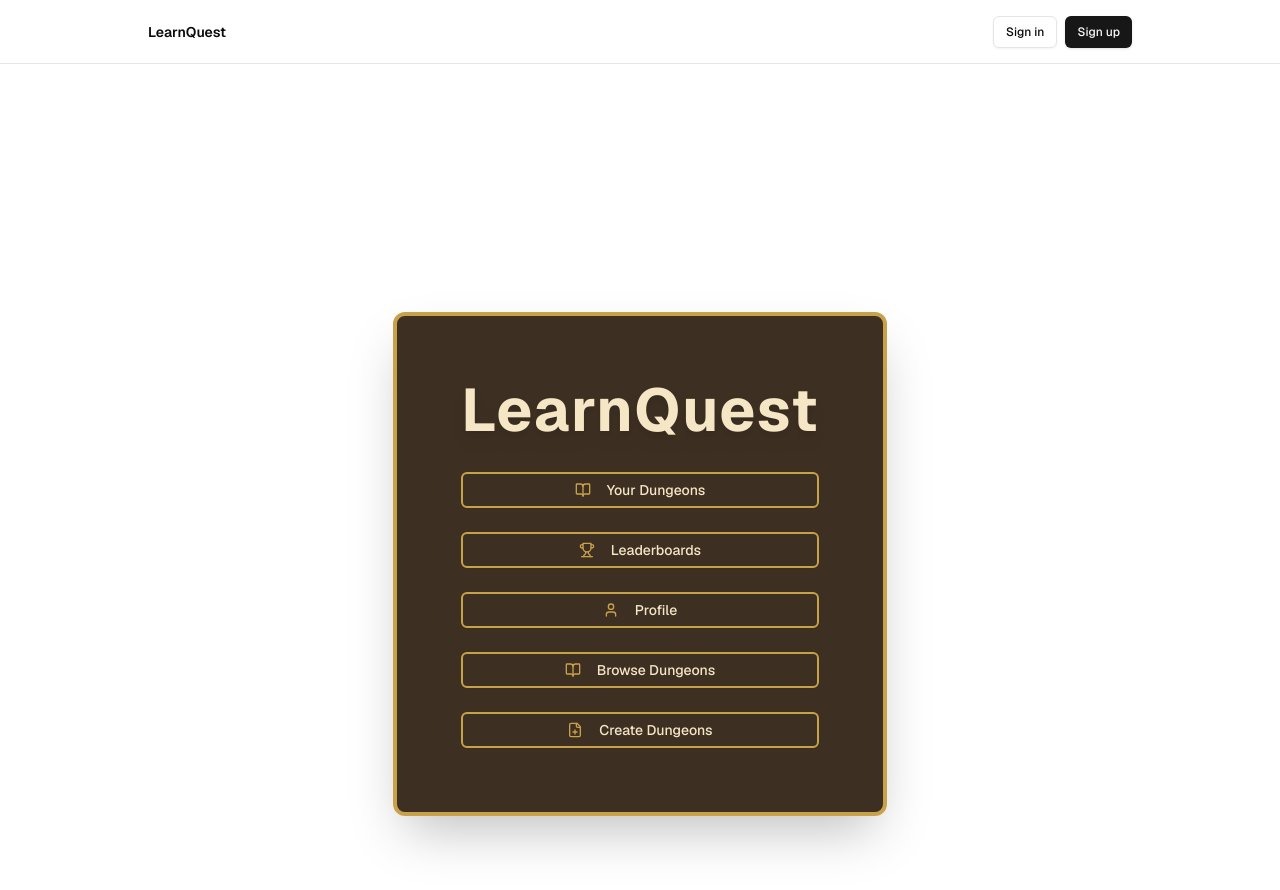
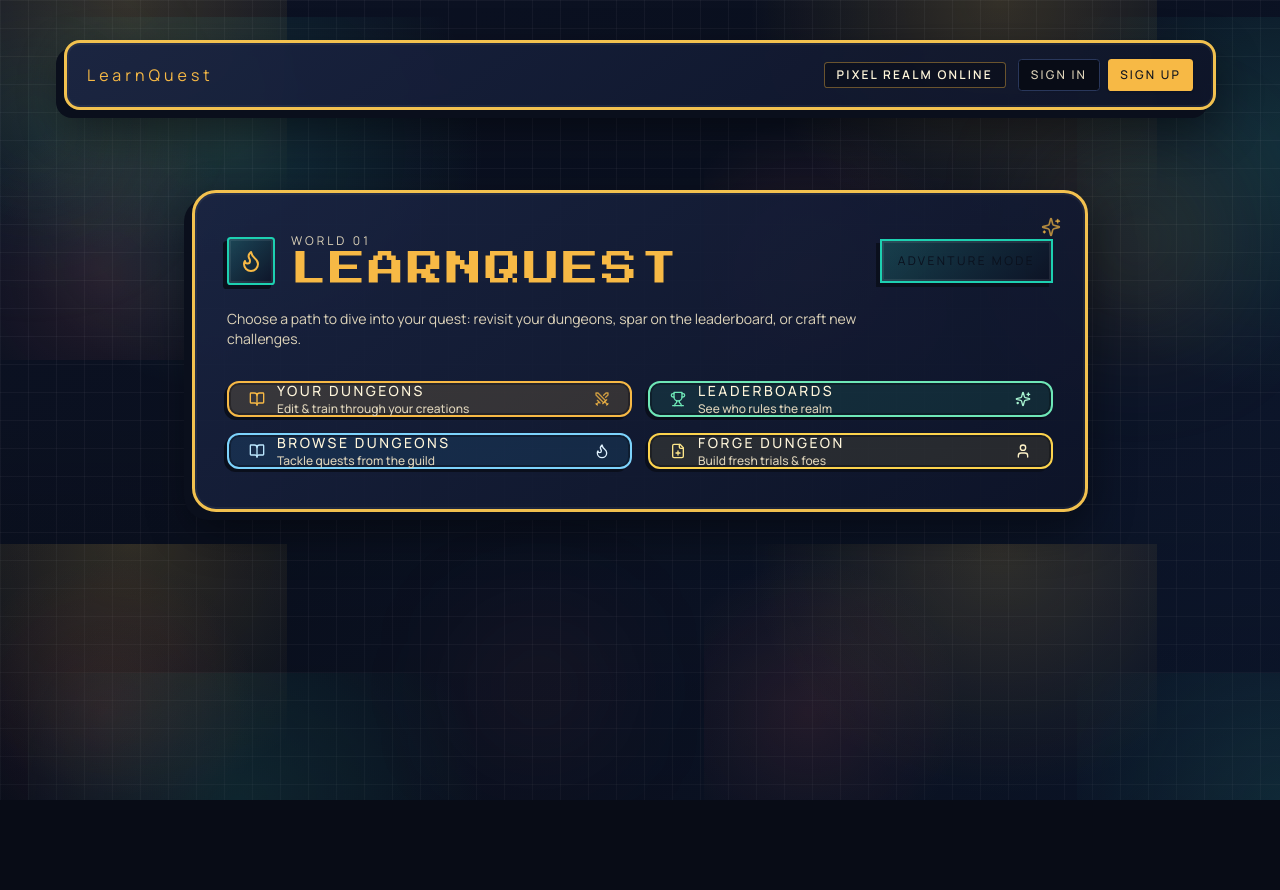
Before and after one commit to nri-professional/gamified-teaching-tools-app, a Next.js app: page /protected/main-menu in a window 1280 px wide. Shown: the top 890 px of the page. After the commit the page ends 800 px from the top, so only its background shows below. Built offline with nearby package versions, Linux system fonts and the light colour scheme; no server answers.

Commit message:
some basic changes to the site style and css

```diff
--- a/app/globals.css
+++ b/app/globals.css
@@ -4,31 +4,31 @@
 
 @layer base {
   :root {
-    --background: 0 0% 100%;
-    --foreground: 0 0% 3.9%;
-    --card: 0 0% 100%;
-    --card-foreground: 0 0% 3.9%;
-    --popover: 0 0% 100%;
-    --popover-foreground: 0 0% 3.9%;
-    --primary: 0 0% 9%;
-    --primary-foreground: 0 0% 98%;
-    --secondary: 0 0% 96.1%;
-    --secondary-foreground: 0 0% 9%;
-    --muted: 0 0% 96.1%;
-    --muted-foreground: 0 0% 45.1%;
-    --accent: 0 0% 96.1%;
-    --accent-foreground: 0 0% 9%;
-    --destructive: 0 84.2% 60.2%;
-    --destructive-foreground: 0 0% 98%;
-    --border: 0 0% 89.8%;
-    --input: 0 0% 89.8%;
-    --ring: 0 0% 3.9%;
-    --chart-1: 12 76% 61%;
-    --chart-2: 173 58% 39%;
-    --chart-3: 197 37% 24%;
-    --chart-4: 43 74% 66%;
-    --chart-5: 27 87% 67%;
-    --radius: 0.5rem;
+    --background: 223 46% 6%;
+    --foreground: 45 100% 93%;
+    --card: 225 42% 10%;
+    --card-foreground: 45 100% 93%;
+    --popover: 223 46% 6%;
+    --popover-foreground: 45 100% 93%;
+    --primary: 39 92% 62%;
+    --primary-foreground: 222 47% 8%;
+    --secondary: 173 72% 42%;
+    --secondary-foreground: 45 100% 93%;
+    --muted: 225 32% 18%;
+    --muted-foreground: 44 35% 80%;
+    --accent: 10 74% 62%;
+    --accent-foreground: 45 100% 93%;
+    --destructive: 352 79% 60%;
+    --destructive-foreground: 0 0% 100%;
+    --border: 224 38% 28%;
+    --input: 224 38% 26%;
+    --ring: 39 92% 62%;
+    --chart-1: 39 92% 62%;
+    --chart-2: 173 72% 42%;
+    --chart-3: 10 74% 62%;
+    --chart-4: 197 37% 44%;
+    --chart-5: 326 70% 55%;
+    --radius: 0.35rem;
   }
   .dark {
     --background: 0 0% 3.9%;
@@ -64,5 +64,56 @@
   }
   body {
     @apply bg-background text-foreground;
+    font-family: var(--font-body), system-ui, -apple-system, "Segoe UI", sans-serif;
+    background-image:
+      linear-gradient(rgba(255, 255, 255, 0.04) 1px, transparent 1px),
+      linear-gradient(90deg, rgba(255, 255, 255, 0.04) 1px, transparent 1px),
+      radial-gradient(circle at 20% 20%, rgba(61, 216, 190, 0.14), transparent 25%),
+      radial-gradient(circle at 82% 0%, rgba(242, 193, 79, 0.18), transparent 28%),
+      radial-gradient(circle at 15% 80%, rgba(255, 109, 109, 0.12), transparent 22%),
+      linear-gradient(145deg, #0c1224 0%, #0a101f 40%, #0d1830 100%);
+    background-size: 28px 28px, 28px 28px, 82% 82%, 68% 68%, 55% 55%, 100% 100%;
+    background-position: 0 0, 0 0, 12% 12%, 70% 0%, 0% 100%, 0 0;
+    image-rendering: pixelated;
+  }
+
+  h1,
+  h2,
+  h3,
+  h4 {
+    font-family: var(--font-press-start), var(--font-body), system-ui, sans-serif;
+    letter-spacing: 0.08em;
+    text-transform: uppercase;
+  }
+
+  ::selection {
+    background: hsla(var(--primary), 0.25);
+    color: hsl(var(--foreground));
   }
 }
+
+/* Pixel adventure helpers */
+.pixel-panel {
+  background: linear-gradient(145deg, rgba(26, 36, 66, 0.92), rgba(14, 20, 40, 0.92));
+  border: 3px solid #f2c14f;
+  box-shadow:
+    -8px 8px 0 #0a0f1c,
+    inset 0 0 0 2px rgba(255, 255, 255, 0.05),
+    0 18px 45px rgba(0, 0, 0, 0.45);
+}
+
+.pixel-chip {
+  background: linear-gradient(135deg, rgba(39, 196, 173, 0.22), rgba(12, 18, 36, 0.8));
+  border: 2px solid #1dd0b1;
+  box-shadow: -4px 4px 0 #0a0f1c, inset 0 0 0 2px rgba(255, 255, 255, 0.08);
+}
+
+.pixel-button {
+  box-shadow: -3px 3px 0 #0a0f1c, inset 0 0 0 2px rgba(0, 0, 0, 0.28);
+  transition: transform 150ms ease, box-shadow 150ms ease;
+}
+
+.pixel-button:active {
+  transform: translate(-2px, 2px);
+  box-shadow: -1px 1px 0 #0a0f1c, inset 0 0 0 2px rgba(0, 0, 0, 0.4);
+}
--- a/app/layout.tsx
+++ b/app/layout.tsx
@@ -1,5 +1,5 @@
 import type { Metadata } from "next";
-import { Geist } from "next/font/google";
+import { Press_Start_2P, Manrope } from "next/font/google";
 import { ThemeProvider } from "next-themes";
 import "./globals.css";
 
@@ -9,14 +9,21 @@ const defaultUrl = process.env.VERCEL_URL
 
 export const metadata: Metadata = {
   metadataBase: new URL(defaultUrl),
-  title: "Next.js and Supabase Starter Kit",
-  description: "The fastest way to build apps with Next.js and Supabase",
+  title: "LearnQuest",
+  description: "An adventuring, gamified learning realm.",
 };
 
-const geistSans = Geist({
-  variable: "--font-geist-sans",
+const pixelDisplay = Press_Start_2P({
+  variable: "--font-press-start",
+  weight: "400",
+  subsets: ["latin"],
   display: "swap",
+});
+
+const bodySans = Manrope({
+  variable: "--font-body",
   subsets: ["latin"],
+  display: "swap",
 });
 
 export default function RootLayout({
@@ -26,7 +33,9 @@ export default function RootLayout({
 }>) {
   return (
     <html lang="en" suppressHydrationWarning>
-      <body className={`${geistSans.className} antialiased`}>
+      <body
+        className={`${bodySans.variable} ${pixelDisplay.variable} antialiased`}
+      >
         <ThemeProvider
           attribute="class"
           defaultTheme="system"
--- a/app/protected/layout.tsx
+++ b/app/protected/layout.tsx
@@ -20,17 +20,32 @@ export default function ProtectedLayout({
   children: React.ReactNode;
 }) {
   return (
-    <main className="min-h-screen flex flex-col items-center">
-      <div className="flex-1 w-full flex flex-col gap-20 items-center">
-        <nav className="w-full flex justify-center border-b border-b-foreground/10 h-16">
-          <div className="w-full max-w-5xl flex justify-between items-center p-3 px-5 text-sm">
-            <div className="flex gap-5 items-center font-semibold">
-              <Link href={"/protected/main-menu"}>LearnQuest</Link>
+    <main className="relative min-h-screen overflow-hidden bg-gradient-to-b from-transparent via-transparent to-black/20">
+      <div className="pointer-events-none absolute inset-0">
+        <div className="absolute -left-24 top-0 h-64 w-64 rounded-full bg-[radial-gradient(circle,rgba(61,216,190,0.2),transparent_60%)] blur-3xl" />
+        <div className="absolute right-0 top-24 h-72 w-72 rounded-full bg-[radial-gradient(circle,rgba(242,193,79,0.25),transparent_55%)] blur-3xl" />
+        <div className="absolute left-1/3 bottom-0 h-56 w-56 rounded-full bg-[radial-gradient(circle,rgba(255,109,109,0.15),transparent_55%)] blur-3xl" />
+      </div>
+
+      <div className="relative flex-1 w-full flex flex-col items-center px-4 pb-16">
+        <nav className="w-full flex justify-center pt-10">
+          <div className="w-full max-w-6xl flex justify-between items-center px-5 py-4 pixel-panel rounded-2xl backdrop-blur">
+            <Link
+              href={"/protected/main-menu"}
+              className="text-sm md:text-base tracking-[0.25em] text-primary hover:text-foreground transition-colors"
+            >
+              LearnQuest
+            </Link>
+            <div className="flex items-center gap-3 text-xs uppercase tracking-[0.18em] text-muted-foreground">
+              <span className="hidden sm:inline-block rounded-md border border-primary/40 bg-black/30 px-3 py-1 font-semibold text-foreground shadow-inner">
+                Pixel Realm Online
+              </span>
+              {!hasEnvVars ? <EnvVarWarning /> : <AuthButton />}
             </div>
-            {!hasEnvVars ? <EnvVarWarning /> : <AuthButton />}
           </div>
         </nav>
-        <div className="flex-1 flex flex-col gap-20 max-w-5xl p-5">
+
+        <div className="flex-1 flex flex-col gap-12 w-full max-w-6xl mt-10">
           <ClassesProvider>{children}</ClassesProvider>
         </div>
       </div>
--- a/app/protected/main-menu/page.tsx
+++ b/app/protected/main-menu/page.tsx
@@ -10,64 +10,108 @@
 'use client';
 
 import Link from 'next/link';
-import { Flame, BookOpen, Trophy, User, FilePlus } from 'lucide-react';
+import { Flame, BookOpen, Trophy, User, FilePlus, Swords, Sparkles } from 'lucide-react';
 import { Button } from '@/components/ui/button';
 
 export default function Page() {
   return (
-    <main className="min-h-screen flex items-center justify-center">
+    <main className="w-full flex justify-center">
+      <section className="pixel-panel relative mt-10 w-full max-w-4xl rounded-3xl px-8 py-10 text-foreground overflow-hidden">
+        <div className="absolute right-6 top-6 text-primary/70">
+          <Sparkles className="h-5 w-5" />
+        </div>
 
-      {/* Main parchment panel - centered */}
-      <div
-        className="relative z-10 flex flex-col items-center p-16 max-w-lg w-full mx-14
-                   bg-[rgba(40,25,10,0.9)] shadow-2xl border-4 border-[#c8a24a] rounded-xl
-                   backdrop-blur-sm"
-      >
-        {/* Title */}
-        <h1
-          className="text-6xl font-bold tracking-wide text-[#f5e6c5] drop-shadow-lg mb-8 text-center"
-        >
-          LearnQuest
-        </h1>
+        <div className="flex flex-col gap-3 sm:flex-row sm:items-center sm:justify-between">
+          <div className="flex items-center gap-4">
+            <span className="pixel-chip flex h-12 w-12 items-center justify-center rounded-md">
+              <Flame className="h-6 w-6 text-primary" />
+            </span>
+            <div>
+              <p className="text-xs uppercase tracking-[0.25em] text-muted-foreground">
+                World 01
+              </p>
+              <h1 className="text-3xl md:text-4xl text-primary">LearnQuest</h1>
+            </div>
+          </div>
+          <span className="pixel-chip px-4 py-3 text-xs uppercase tracking-[0.2em] text-primary-foreground">
+            Adventure Mode
+          </span>
+        </div>
 
-        {/* Menu */}
-        <nav className="flex flex-col gap-6 text-2xl text-[#f5e6c5] w-full">
-          <Button asChild variant="outline" className="flex items-center justify-center gap-4 px-4 py-3 border-2 border-[#c8a24a] rounded-md hover:bg-[#c8a24a]/20 transition-all bg-transparent text-[#f5e6c5]">
-            <Link href="/protected/your-classes" className="flex items-center gap-4">
-              <BookOpen className="w-7 h-7 text-[#c8a24a]" />
-              Your Dungeons
+        <p className="mt-5 max-w-2xl text-sm text-muted-foreground">
+          Choose a path to dive into your quest: revisit your dungeons, spar on the leaderboard, or craft new challenges.
+        </p>
+
+        <nav className="mt-8 grid grid-cols-1 gap-4 sm:grid-cols-2">
+          <Button
+            asChild
+            variant="outline"
+            className="pixel-button group flex items-center justify-between rounded-xl border-2 border-primary bg-primary/15 px-5 py-4 text-left text-foreground hover:-translate-y-1 hover:bg-primary/25"
+          >
+            <Link href="/protected/your-classes" className="flex w-full items-center justify-between">
+              <span className="flex items-center gap-3">
+                <BookOpen className="h-5 w-5 text-primary" />
+                <span className="flex flex-col leading-tight">
+                  <span className="text-sm uppercase tracking-[0.18em]">Your Dungeons</span>
+                  <span className="text-xs text-muted-foreground">Edit & train through your creations</span>
+                </span>
+              </span>
+              <Swords className="h-5 w-5 text-primary/80" />
             </Link>
           </Button>
 
-          <Button asChild variant="outline" className="flex items-center justify-center gap-4 px-4 py-3 border-2 border-[#c8a24a] rounded-md hover:bg-[#c8a24a]/20 transition-all bg-transparent text-[#f5e6c5]">
-            <Link href="/protected/leaderboards" className="flex items-center gap-4">
-              <Trophy className="w-7 h-7 text-[#c8a24a]" />
-              Leaderboards
+          <Button
+            asChild
+            variant="outline"
+            className="pixel-button group flex items-center justify-between rounded-xl border-2 border-emerald-300 bg-emerald-400/10 px-5 py-4 text-left text-foreground hover:-translate-y-1 hover:bg-emerald-400/20"
+          >
+            <Link href="/protected/leaderboards" className="flex w-full items-center justify-between">
+              <span className="flex items-center gap-3">
+                <Trophy className="h-5 w-5 text-emerald-300" />
+                <span className="flex flex-col leading-tight">
+                  <span className="text-sm uppercase tracking-[0.18em]">Leaderboards</span>
+                  <span className="text-xs text-muted-foreground">See who rules the realm</span>
+                </span>
+              </span>
+              <Sparkles className="h-5 w-5 text-emerald-200" />
             </Link>
           </Button>
 
-          <Button asChild variant="outline" className="flex items-center justify-center gap-4 px-4 py-3 border-2 border-[#c8a24a] rounded-md hover:bg-[#c8a24a]/20 transition-all bg-transparent text-[#f5e6c5]">
-            <Link href="/protected/profile" className="flex items-center gap-4">
-              <User className="w-7 h-7 text-[#c8a24a]" />
-              Profile
+          <Button
+            asChild
+            variant="outline"
+            className="pixel-button group flex items-center justify-between rounded-xl border-2 border-sky-300 bg-sky-400/10 px-5 py-4 text-left text-foreground hover:-translate-y-1 hover:bg-sky-400/20"
+          >
+            <Link href="/protected/browse-classes" className="flex w-full items-center justify-between">
+              <span className="flex items-center gap-3">
+                <BookOpen className="h-5 w-5 text-sky-200" />
+                <span className="flex flex-col leading-tight">
+                  <span className="text-sm uppercase tracking-[0.18em]">Browse Dungeons</span>
+                  <span className="text-xs text-muted-foreground">Tackle quests from the guild</span>
+                </span>
+              </span>
+              <Flame className="h-5 w-5 text-sky-100" />
             </Link>
           </Button>
 
-          <Button asChild variant="outline" className="flex items-center justify-center gap-4 px-4 py-3 border-2 border-[#c8a24a] rounded-md hover:bg-[#c8a24a]/20 transition-all bg-transparent text-[#f5e6c5]">
-            <Link href="/protected/browse-classes" className="flex items-center gap-4">
-              <BookOpen className="w-7 h-7 text-[#c8a24a]" />
-              Browse Dungeons
-            </Link>
-          </Button>
-
-          <Button asChild variant="outline" className="flex items-center justify-center gap-4 px-4 py-3 border-2 border-[#c8a24a] rounded-md hover:bg-[#c8a24a]/20 transition-all bg-transparent text-[#f5e6c5]">
-            <Link href="/protected/create-classes" className="flex items-center gap-4">
-              <FilePlus className="w-7 h-7 text-[#c8a24a]" />
-              Create Dungeons
+          <Button
+            asChild
+            variant="outline"
+            className="pixel-button group flex items-center justify-between rounded-xl border-2 border-amber-300 bg-amber-300/10 px-5 py-4 text-left text-foreground hover:-translate-y-1 hover:bg-amber-300/20"
+          >
+            <Link href="/protected/create-classes" className="flex w-full items-center justify-between">
+              <span className="flex items-center gap-3">
+                <FilePlus className="h-5 w-5 text-amber-200" />
+                <span className="flex flex-col leading-tight">
+                  <span className="text-sm uppercase tracking-[0.18em]">Forge Dungeon</span>
+                  <span className="text-xs text-muted-foreground">Build fresh trials & foes</span>
+                </span>
+              </span>
+              <User className="h-5 w-5 text-amber-100" />
             </Link>
           </Button>
         </nav>
-      </div>
+      </section>
     </main>
   );
 }
```
Also changed, not shown: app/protected/browse-classes/page.tsx (+134 -44 lines), 1 other file (tests, documents, lock files or other folders).
